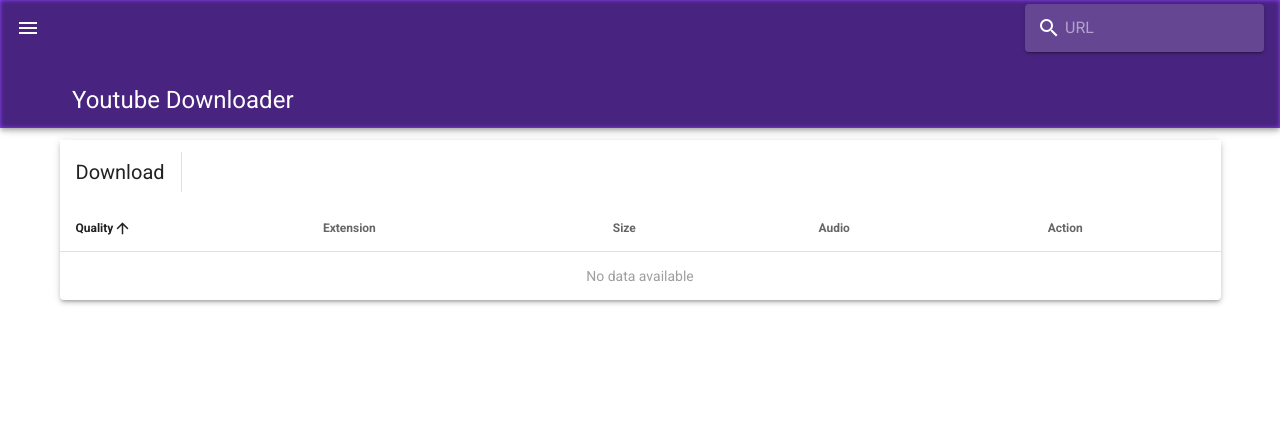
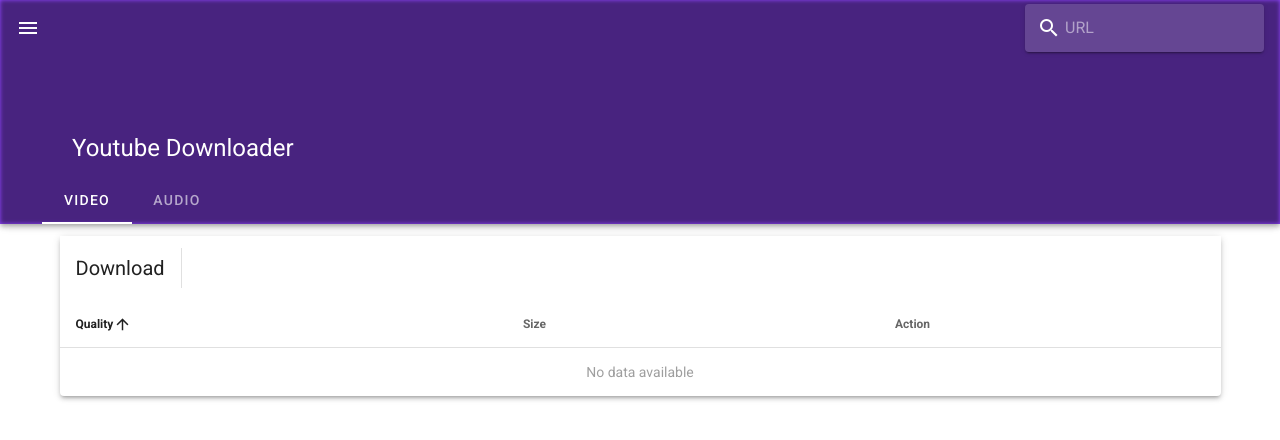
Before and after one commit to momenthana/youtube, a Vue app: page / in a window 1280 px wide. Shown: the top 440 px of the page. Built offline with nearby package versions, Linux system fonts and the light colour scheme.

Commit message:
Tab 분류 구현

```diff
--- a/src/components/Bar.vue
+++ b/src/components/Bar.vue
@@ -35,6 +35,13 @@
       >
       </v-text-field>
     </v-toolbar-items>
+
+    <template v-slot:extension>
+      <v-tabs align-with-title>
+        <v-tab @click="$store.state.tabs = 'Video'">Video</v-tab>
+        <v-tab @click="$store.state.tabs = 'Audio'">Audio</v-tab>
+      </v-tabs>
+    </template>
   </v-app-bar>
 </template>
 
--- a/src/components/Content.vue
+++ b/src/components/Content.vue
@@ -25,10 +25,7 @@
             </v-toolbar>
           </template>
           <template v-slot:item.action="{ item }">
-            <v-icon
-              small
-              @click="download(item.itag)"
-            >
+            <v-icon @click="download(item.itag)">
               mdi-download
             </v-icon>
           </template>
@@ -42,13 +39,27 @@
 import ytdl from 'ytdl-core'
 import fs from 'fs'
 
+function refresh () {
+  this.desserts = []
+  let formats = this.$store.state.formats
+  for (const i of formats) {
+    if (i.container === 'mp4') {
+      this.desserts.push(
+        {
+          itag: i.itag,
+          quality: (this.$store.state.tabs === 'Video' ? i.qualityLabel : i.audioBitrate ? i.audioBitrate + ' kbps' : null),
+          size: i.contentLength ? (i.contentLength / 1024 / 1024).toFixed(0) + ' MB' : ''
+        }
+      )
+    }
+  }
+}
+
 export default {
   data: () => ({
     headers: [
       { text: 'Quality', value: 'quality' },
-      { text: 'Extension', value: 'extension' },
       { text: 'Size', value: 'size' },
-      { text: 'Audio', value: 'audio' },
       { text: 'Action', value: 'action', sortable: false }
     ],
     desserts: [],
@@ -56,25 +67,8 @@
   }),
 
   watch: {
-    '$store.state.formats': function () {
-      this.desserts = []
-      let formats = this.$store.state.formats
-      for (const key in formats) {
-        if (formats.hasOwnProperty(key)) {
-          const element = formats[key]
-          console.log(element)
-          this.desserts.push(
-            {
-              itag: element.itag,
-              quality: element.qualityLabel,
-              extension: element.container,
-              size: element.contentLength,
-              audio: element.audioBitrate
-            }
-          )
-        }
-      }
-    }
+    '$store.state.formats': refresh,
+    '$store.state.tabs': refresh
   },
 
   methods: {
--- a/src/store/index.js
+++ b/src/store/index.js
@@ -6,7 +6,8 @@
 export default new Vuex.Store({
   state: {
     drawer: false,
-    url: '',
-    formats: ''
+    tabs: 'Video',
+    url: null,
+    formats: null
   }
 })
```
